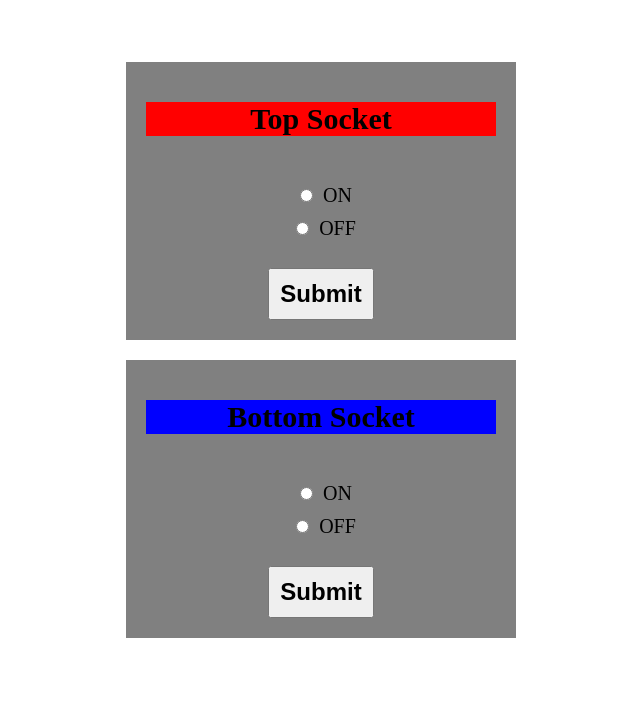
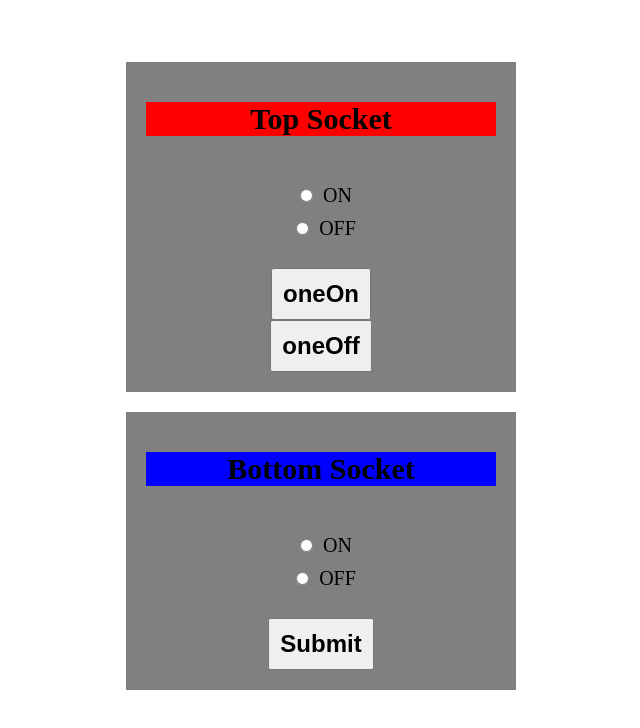
Before and after one commit to mameijer123/wifiRelay, a plain HTML site: page index.html in a window 1280 px wide. Shown: the whole page, without its empty margins (319-959 px from the left). Drawn offline with Linux system fonts and the light colour scheme.

Commit message:
Update index.html

```diff
--- a/index.html
+++ b/index.html
@@ -19,7 +19,10 @@ and replace your-access-token-goes-here with your actual access token-->
     <input type="radio" name="args" class="line" value="oneOff">OFF
     <br>
     <br>
-    <input type="submit" value="Submit" class="submit">
+    <input type="submit" value="oneOn" class="submit">
+    <br>
+    <input type="submit" value="oneOff" class="submit">
+
   </form>
   <div>
   <form action="https://api.particle.io/v1/devices/d95704000ac7959765290424/relay?access_token=9d6121ee98a7cd34b1331cf323a3eda357929bee" method="POST" id="formTwo">
```
